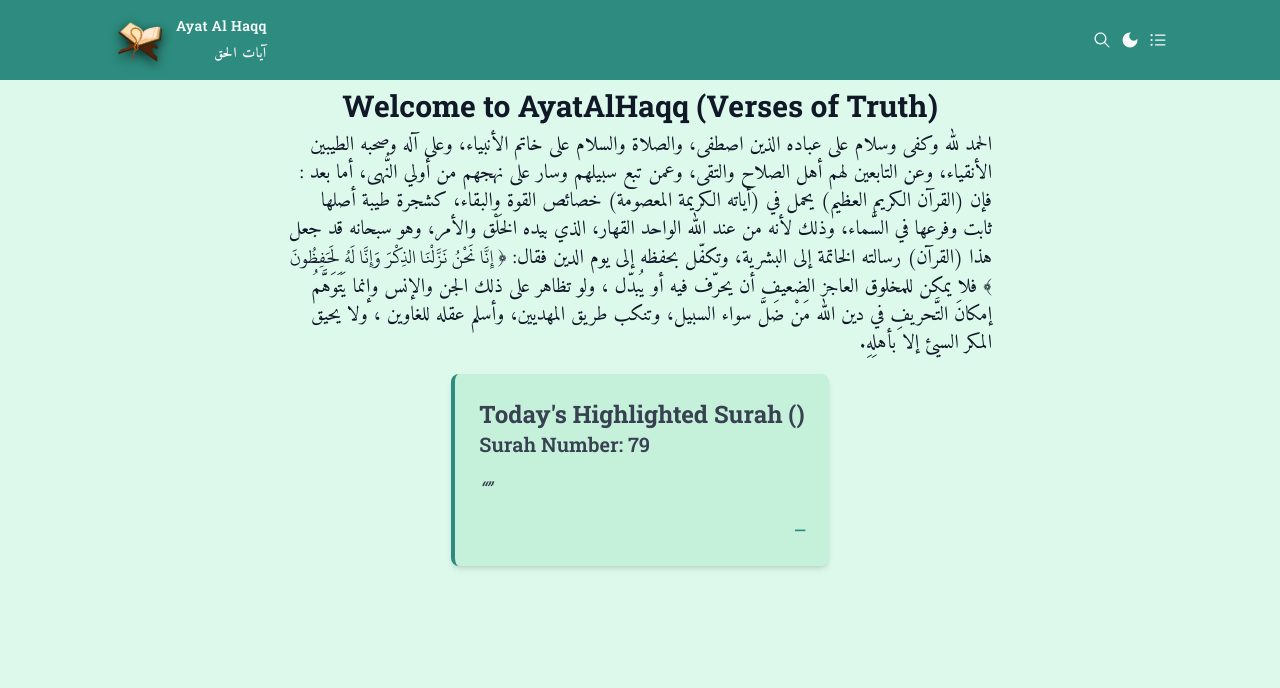
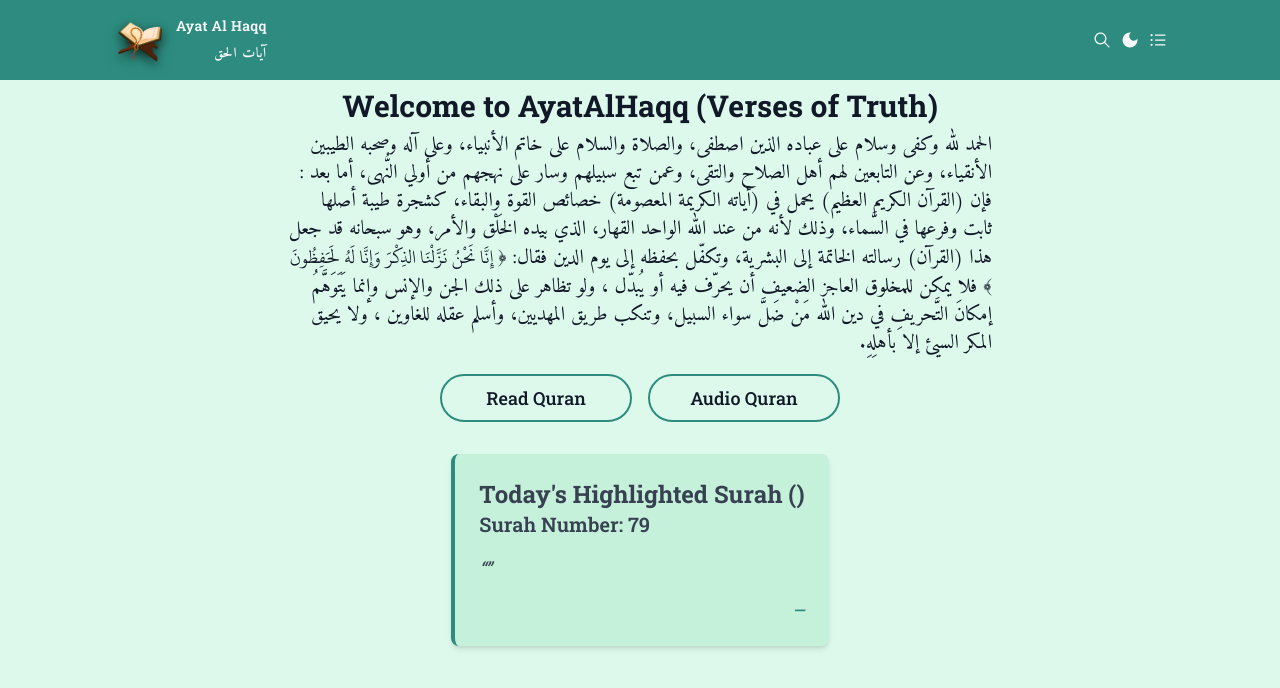
Before and after one commit to AyKrimino/AyatAlHaqq-Verses-of-Truth, a React (Vite) app: page / in a window 1280 px wide. Shown: the top 688 px of the page. Built offline with nearby package versions, Linux system fonts and the light colour scheme; no server answers; a web font is replaced by a local one.

Commit message:
add QuranAccessOptions component to HomePage

```diff
--- /dev/null
+++ b/src/components/QuranAccessOptions.jsx
@@ -0,0 +1,40 @@
+import React, { useContext } from "react";
+import { Link } from "react-router-dom";
+import { ThemeContext } from "../context/ThemeContext";
+import { SurahContext } from "../context/SurahContext";
+
+const QuranAccessOptions = () => {
+  const { theme } = useContext(ThemeContext);
+  const { setSurahMode } = useContext(SurahContext);
+
+  return (
+    <div className="flex justify-center my-4">
+      <div className="flex gap-4 font-english">
+        <Link
+          to={`/surah/1`}
+          className={`border-2 w-40 sm:w-48 rounded-full py-2 px-1 text-lg font-medium  transition-all duration-300 ease-in-out ${
+            theme === "dark"
+              ? "border-[#0F5734] hover:bg-[#0F5734]"
+              : "border-[#2D8C7F] hover:bg-[#2D8C7F]"
+          } text-center`}
+          onClick={() => setSurahMode("read")}
+        >
+          Read Quran
+        </Link>
+        <Link
+          to={`/surah/1`}
+          className={`border-2 w-40 sm:w-48 rounded-full py-2 px-1 text-lg font-medium transition-all duration-300 ease-in-out ${
+            theme === "dark"
+              ? "border-[#0F5734] hover:bg-[#0F5734]"
+              : "border-[#2D8C7F] hover:bg-[#2D8C7F]"
+          } text-center`}
+          onClick={() => setSurahMode("listen")}
+        >
+          Audio Quran
+        </Link>
+      </div>
+    </div>
+  );
+};
+
+export default QuranAccessOptions;
--- a/src/pages/HomePage.jsx
+++ b/src/pages/HomePage.jsx
@@ -2,6 +2,7 @@ import React, { useContext } from "react";
 import Welcome from "../components/Welcome";
 import TodaysSurah from "../components/TodaysSurah";
 import { ChaptersListContext } from "../context/ChaptersListContext";
+import QuranAccessOptions from "../components/QuranAccessOptions";
 
 const HomePage = () => {
   const { chaptersListIsActive } = useContext(ChaptersListContext);
@@ -13,6 +14,7 @@ const HomePage = () => {
       } md:block h-[100%] w-[100%] overflow-y-auto overflow-x-hidden overscroll-none scroll-smooth scrollbar-webkit`}
     >
       <Welcome />
+      <QuranAccessOptions />
       <TodaysSurah />
     </div>
   );
```
Also changed, not shown: src/components/Welcome.jsx (+6 -5 lines).
